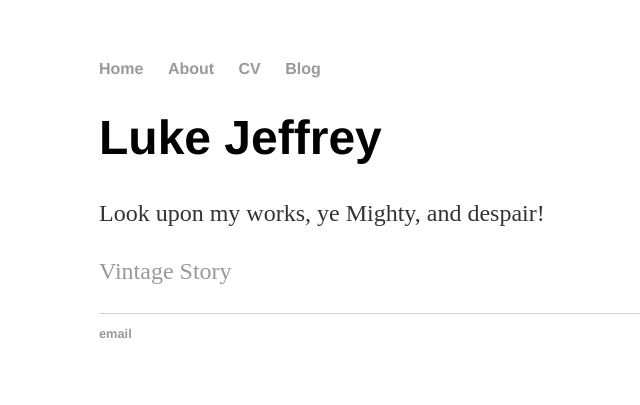
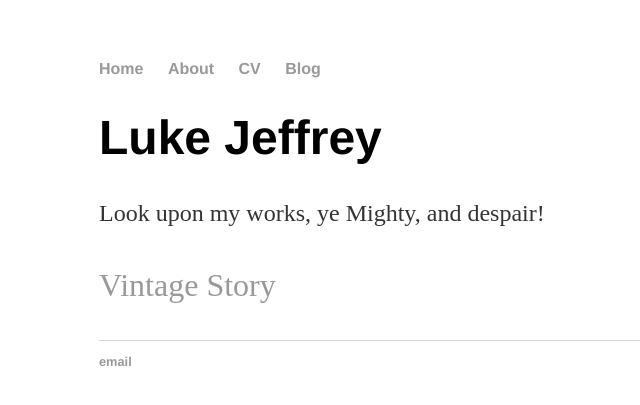
Before and after one commit to GralphGralph/GralphGralph.github.io, a Jekyll site: the page built from index.html, in a window 1280 px wide. Shown: the top 405 px of the page, without its empty margins (93-733 px from the left). Built offline with Jekyll 4.4.1, drawn with Linux system fonts in a browser that asks for light colours.

Commit message:
Update index.html

```diff
--- a/index.html
+++ b/index.html
@@ -5,5 +5,5 @@ title: Luke Jeffrey
 <div class="blurb">
 	<h1>Luke Jeffrey</h1>
 	<p>Look upon my works, ye Mighty, and despair!</p>
-	<p><a href="/about">Vintage Story</a></p>
+	<p style = "font-size: 200%;"><a href="/about">Vintage Story</a></p>
 </div><!-- /.blurb -->
```
